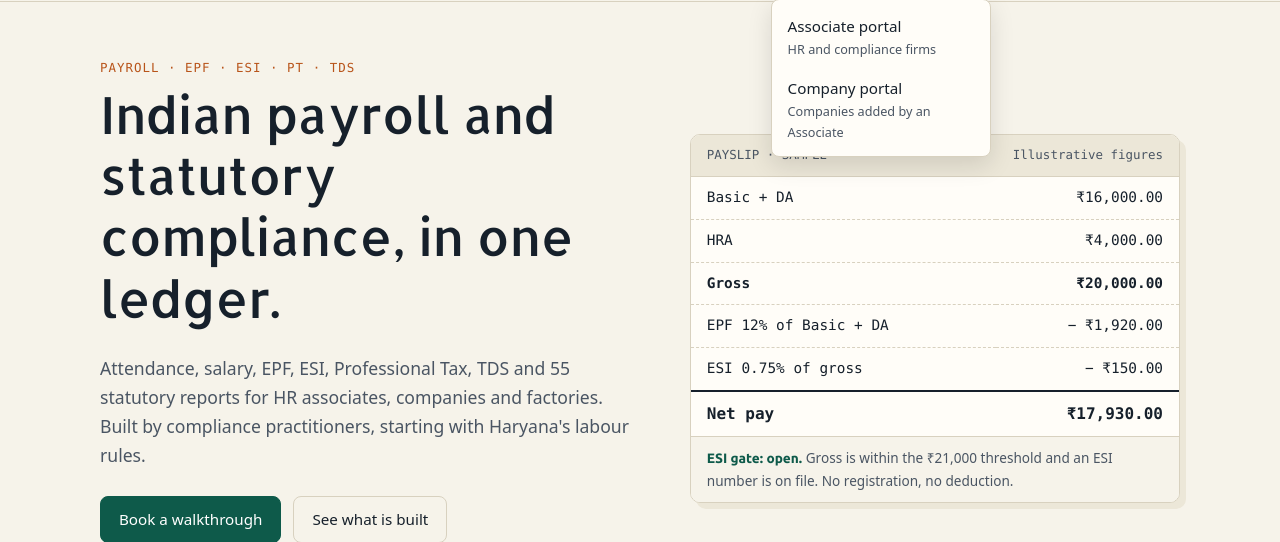
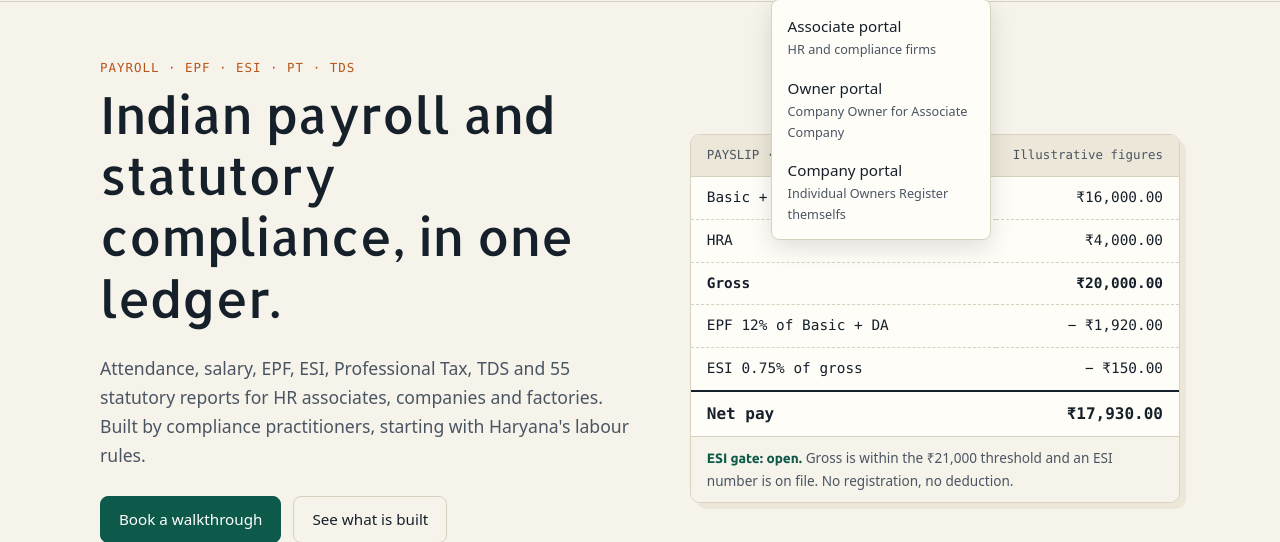
Before and after one commit to iamatulkaushik/revolution.associates, a Django app: page / in a window 1280 px wide, after a click on "Sign in". Shown: the part 63-605 px from the top of the page. Run offline with Django 5.2, Linux system fonts and the light colour scheme; parts of the project's set-up code (start-up, migrations or seed data) failed here and were passed over; some web fonts are replaced.

Commit message:
epf upgrades

```diff
--- a/Aapp/app/salary_processing.py
+++ b/Aapp/app/salary_processing.py
@@ -227,7 +227,11 @@ def _calculate_pf(basic, pf_applicable, ed_epf_per, er_epf_per, month=None, year
     pf_base = min(basic, pf_wage_ceiling(month, year))
     employee_pf = pf_base * (Decimal(str(ed_epf_per)) / Decimal('100'))
     employer_pf = pf_base * (Decimal(str(er_epf_per)) / Decimal('100'))
-    return _decimal_round(employee_pf), _decimal_round(employer_pf)
+    # EPFO contributions are whole rupees (nearest rupee, half up) — must equal
+    # the ECR figure exactly.
+    one = Decimal('1')
+    return (employee_pf.quantize(one, rounding=ROUND_HALF_UP),
+            employer_pf.quantize(one, rounding=ROUND_HALF_UP))
 
 
 def _calculate_esi(gross, esi_applicable, ed_esi_per, er_esi_per):
@@ -395,8 +399,13 @@ def calculate_employee_salary(employee_obj, desig, month, year, company=None):
     esi_applicable = gates['esi'] and bool(getattr(employee_obj, 'esic_number', ''))
     lw_applicable = gates['labour']
 
+    # PF wage base = gross earnings (rounded to the rupee), the SAME base the
+    # ECR and challan use (ecr_generator.ecr_member_figures), so the amount
+    # deducted from the employee always equals the EE share filed with EPFO.
+    # The statutory ceiling for the salary month is applied inside _calculate_pf.
     pf_emp, pf_empr = _calculate_pf(
-        basic_for_statutory, pf_applicable, desig.ed_epf_per, desig.er_epf_per,
+        gross.quantize(Decimal('1'), rounding=ROUND_HALF_UP), pf_applicable,
+        desig.ed_epf_per, desig.er_epf_per,
         month=month, year=year,
     )
     esi_emp, esi_empr = _calculate_esi(
--- a/templates/base_marketing.html
+++ b/templates/base_marketing.html
@@ -30,8 +30,9 @@
   <div class="nav-cta">
     <details class="signin"><summary class="btn">Sign in</summary>
       <div class="menu">
-        <a href="https://associate.reas.host/">Associate portal<small>HR and compliance firms</small></a>
-        <a href="https://company.reas.host/">Company portal<small>Companies added by an Associate</small></a>
+        <a href="https://aapp.reas.host/">Associate portal<small>HR and compliance firms</small></a>
+        <a href="https://capp.reas.host/">Owner portal<small>Company Owner for Associate Company</small></a>
+        <a href="https://cxapp.reas.host/">Company portal<small>Individual Owners Register themselfs</small></a>
       </div></details>
     <a class="btn primary" href="{% url 'contact' %}">Book a walkthrough</a>
   </div>
```
